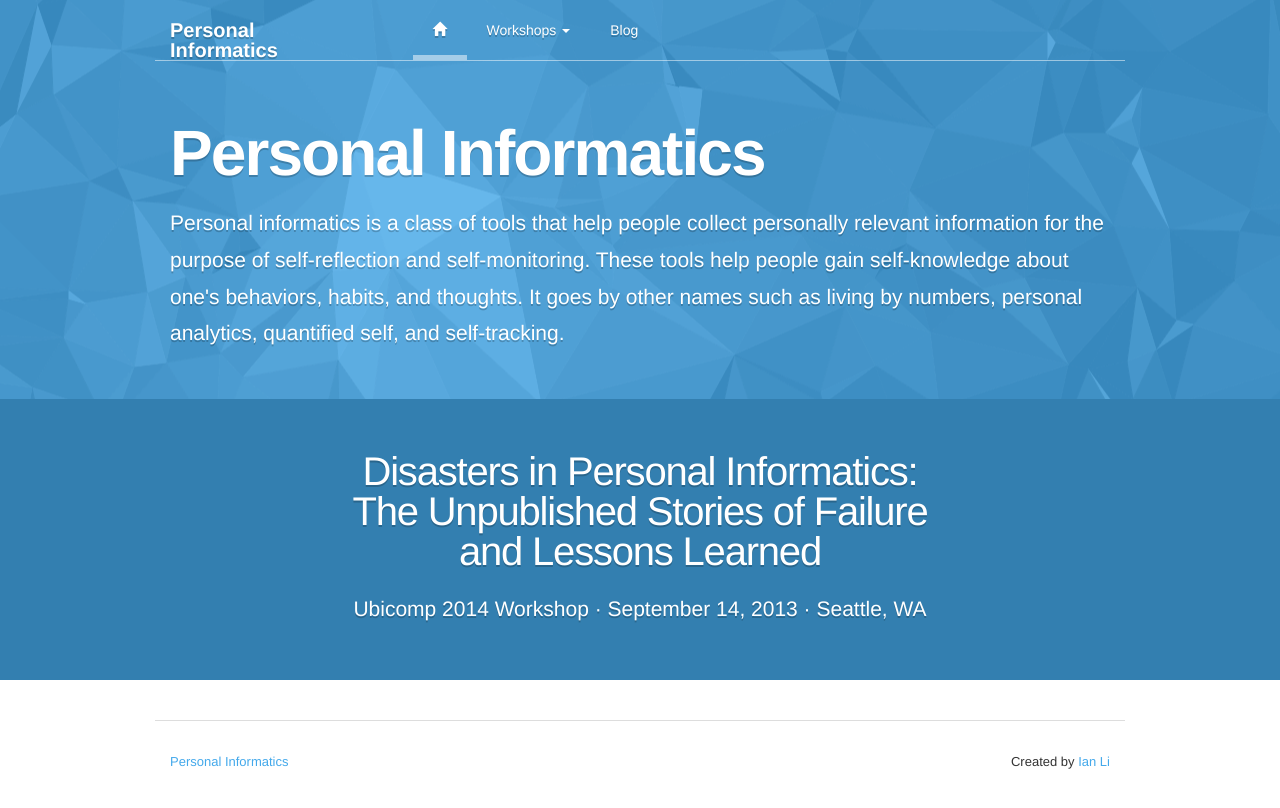
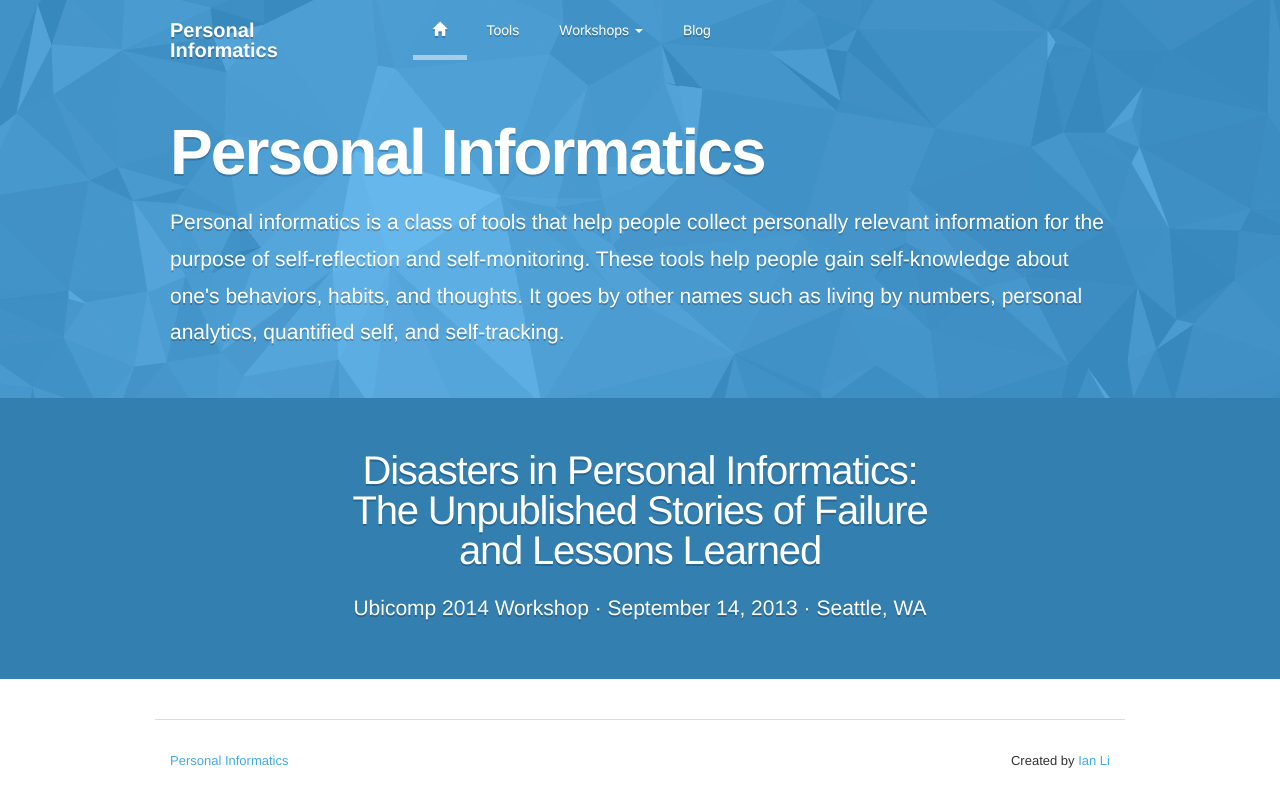
Before and after one commit to ianli/personalinformatics.org, a Jekyll site: the page built from index.html, in a window 1280 px wide. Shown: the top 808 px of the page. Built offline with Jekyll 4.4.1, drawn with Linux system fonts in a browser that asks for light colours; nearby versions of some CDN libraries.

Commit message:
Added tools link

```diff
--- a/_includes/navbar.html
+++ b/_includes/navbar.html
@@ -3,7 +3,7 @@
 <!-- ============================== -->
 <nav class="navbar navbar-default" role="navigation">
   <div class="container">
-    <div class="row" style="border-bottom:1px solid rgba(255,255,255,0.5)">
+    <div class="row">
       <div class="col-md-3">
         <div class="navbar-header">
           <button type="button" class="navbar-toggle" data-toggle="collapse" data-target="#navbar-collapse">
@@ -20,6 +20,11 @@
           <li {% if page.section == "home" %}class="active"{% endif %}>
             <a href="/">
               <span class="glyphicon glyphicon-home"></span>
+            </a>
+          </li>
+          <li {% if page.section == "tools" %}class="active"{% endif %}>
+            <a href="/tools/">
+              Tools
             </a>
           </li>
           <li {% if page.section == "workshops" %}class="active"{% endif %}>
```
